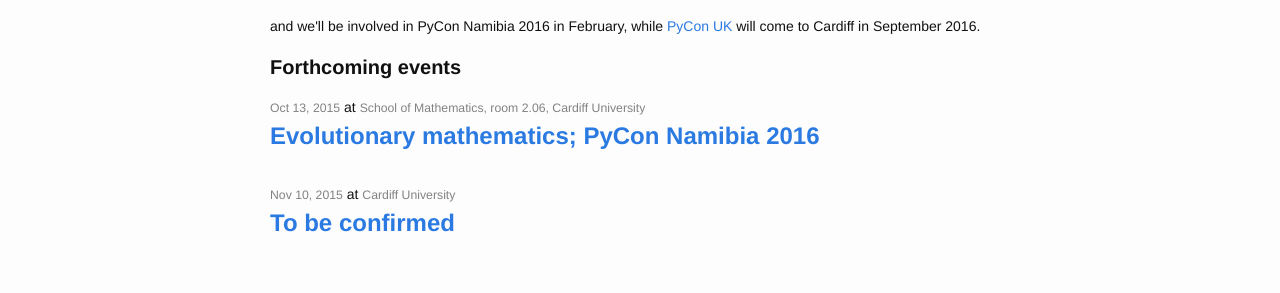
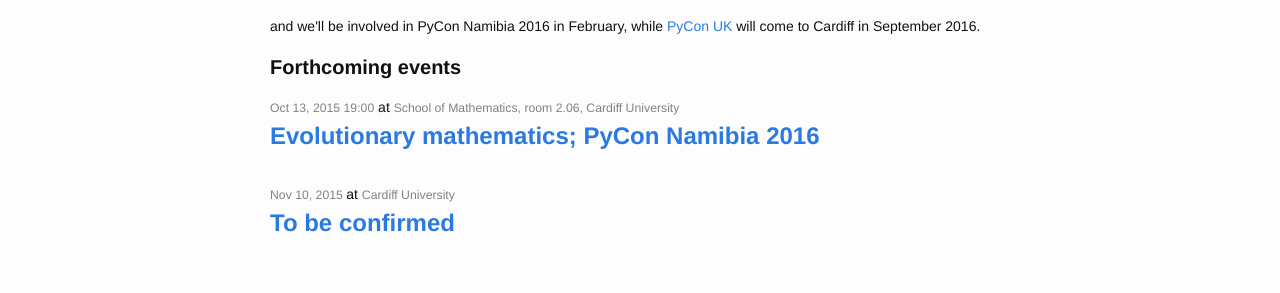
Before and after one commit to PyDiff/PyDiff.github.io, a Jekyll site: the page built from index.html, in a window 1280 px wide. Shown: the part 298-591 px from the top of the page. Built offline with Jekyll 4.4.1, drawn with Linux system fonts in a browser that asks for light colours.

Commit message:
Adding time tag to events and index

```diff
--- a/index.html
+++ b/index.html
@@ -25,7 +25,7 @@
   <ul class="post-list">
     {% for post in site.events %}
       <li>
-        <span class="post-meta">{{ post.date | date: "%b %-d, %Y" }}</span>
+      <span class="post-meta">{{ post.date | date: "%b %-d, %Y" }} {{post.time}}</span>
         {% if post.venue %}
           at <span class="post-meta">{{ post.venue }}</span>
         {% endif %}
```
Also changed, not shown: _events/2015-10-13.md (+2 -1 lines).
